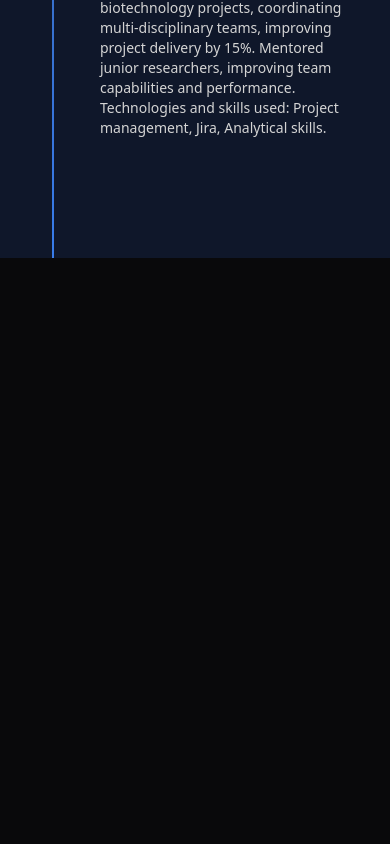
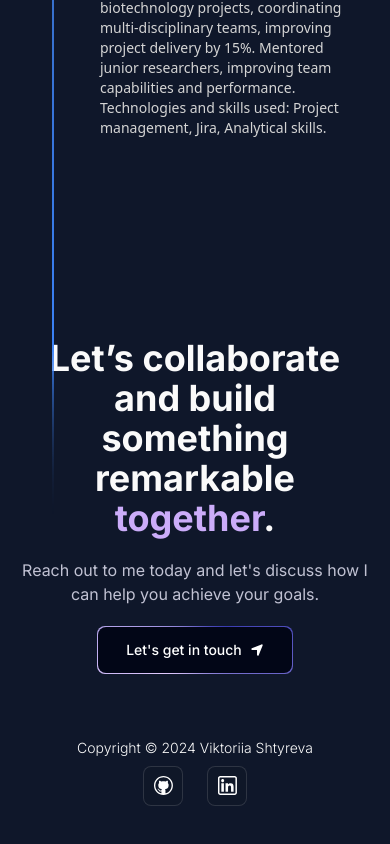
Before and after one commit to VictoriiaShtyreva/portfolio, a Next.js app: page / in a window 390 px wide. Shown: the part 6388-7232 px from the top of the page. Before the commit the page ends 6646 px from the top, so only its background shows below. Built offline with nearby package versions, Linux system fonts and the light colour scheme.

Commit message:
Added footer

```diff
--- a/app/page.tsx
+++ b/app/page.tsx
@@ -1,4 +1,5 @@
 import About from "@/components/About";
+import Footer from "@/components/Footer";
 import Grid from "@/components/Grid";
 import Projects from "@/components/Projects";
 import Testimonials from "@/components/Testimonials";
@@ -16,6 +17,7 @@ export default function Home() {
         <Projects />
         <Testimonials />
         <WorkExperience />
+        <Footer />
       </div>
     </main>
   );
--- a/components/About.tsx
+++ b/components/About.tsx
@@ -35,6 +35,7 @@ const About = () => {
               width={300}
               height={300}
               className="relative rounded-full mb-4 mt-4"
+              priority
             />
             <Image
               src={overlayImage}
--- /dev/null
+++ b/components/Footer.tsx
@@ -0,0 +1,50 @@
+import React from "react";
+import Image from "next/image";
+import footerBg from "../public/footer-grid.svg";
+import MagicButton from "./MagicButton";
+import { FaLocationArrow } from "react-icons/fa6";
+import { socialMedia } from "@/data";
+
+const Footer = () => {
+  return (
+    <footer className="w-full pb-10 pt-20" id="contact">
+      <div className="flex flex-col items-center">
+        <h1 className="heading lg:max-w-[45vw]">
+          Let’s collaborate and build something remarkable
+          <span className="text-purple"> together</span>.
+        </h1>
+        <p className="text-white-200 md:mt-10 my-5 text-center">
+          Reach out to me today and let&apos;s discuss how I can help you
+          achieve your goals.
+        </p>
+        <a href="mailto:vikatori1409801@gmail.com">
+          <MagicButton
+            title="Let's get in touch"
+            icon={<FaLocationArrow />}
+            position="right"
+          />
+        </a>
+      </div>
+      <div className="flex mt-16 md:flex-row flex-col justify-between items-center">
+        <p className="md:text-base text-sm md:font-normal font-light">
+          Copyright © 2024 Viktoriia Shtyreva
+        </p>
+        <div className="flex items-center md:gap-3 gap-6 mt-2">
+          {socialMedia.map((info) => (
+            <a
+              key={info.id}
+              href={info.link}
+              target="_blank"
+              rel="noopener noreferrer"
+              className="w-10 h-10 cursor-pointer flex justify-center items-center backdrop-filter backdrop-blur-lg saturate-180 bg-opacity-75 bg-black-200 rounded-lg border border-black-300"
+            >
+              <Image src={info.img} alt="icon" width={20} height={20} />
+            </a>
+          ))}
+        </div>
+      </div>
+    </footer>
+  );
+};
+
+export default Footer;
--- a/components/WorkExperience.tsx
+++ b/components/WorkExperience.tsx
@@ -2,10 +2,22 @@ import React from "react";
 import { workExperience } from "@/data";
 import Image from "next/image";
 import { Timeline } from "./ui/Timeline";
+import { Spotlight } from "./ui/Spotlight";
 
 const WorkExperience = () => {
   return (
     <div className="py-10" id="work-experience">
+      <div>
+        <Spotlight
+          className="bottom-30 -left-10 h-[80hv] w-[50vw]"
+          fill="white"
+        />
+        <Spotlight
+          className="bottom-30 left-full h-[80hv] w-[50vw]"
+          fill="purple"
+        />
+        <Spotlight className="top-50 left-full h-[80vh] w-[50vw]" fill="blue" />
+      </div>
       <h1 className="heading">
         My <span className="text-purple">work experience</span>
       </h1>
--- a/data/index.ts
+++ b/data/index.ts
@@ -227,9 +227,11 @@ export const socialMedia = [
   {
     id: 1,
     img: "/git.svg",
+    link: "https://github.com/VictoriiaShtyreva",
   },
   {
     id: 3,
     img: "/link.svg",
+    link: "https://www.linkedin.com/in/viktoriiashtyreva/",
   },
 ];
```
